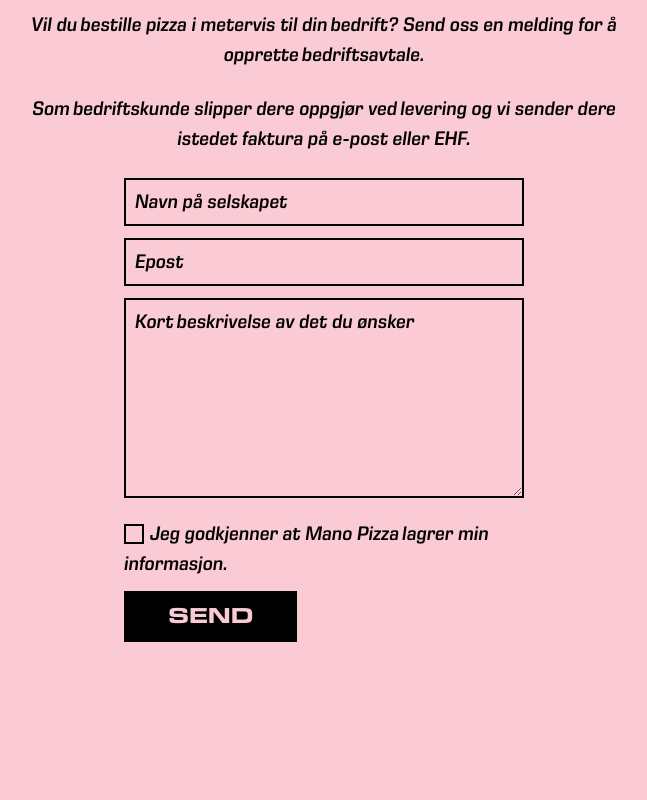
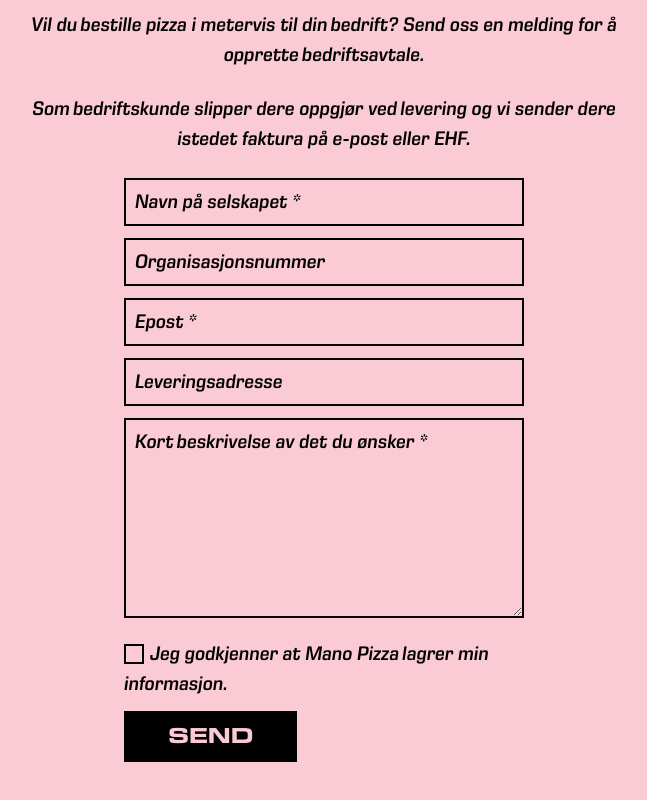
Before and after one commit to manopizzano/web-mano, a React (Create React App) app: page / in a window 1280 px wide. Shown: the part 2533-3333 px from the top of the page, without its empty margins (316-963 px from the left). Built offline with nearby package versions, Linux system fonts and the light colour scheme; no server answers.

Commit message:
updated contact form

```diff
--- a/src/components/FormBusiness.js
+++ b/src/components/FormBusiness.js
@@ -8,6 +8,8 @@ export default class FormBusiness extends Component {
     companyName: '',
     email: '',
     desc: '',
+    orgnmr: '',
+    postcode:'',
     companyNameError: '',
     gdpr: false,
     gdprError: '',
@@ -35,9 +37,14 @@ export default class FormBusiness extends Component {
   validateInputs = () => {
     const { companyName, email, desc, gdpr } = this.state
     let canSubmit = false
+    let com = false;
+    let em = false;
+    let des = false;
+    let chk = false
 
     if (companyName.length > 1) {
       canSubmit = true
+      com = true
       this.setState({ companyNameError: null })
     } else {
       canSubmit = false
@@ -47,6 +54,7 @@ export default class FormBusiness extends Component {
     var re = /\S+@\S+\.\S+/
     if (re.test(email)) {
       canSubmit = true
+      em = true
       this.setState({ emailError: null })
     } else {
       canSubmit = false
@@ -55,32 +63,43 @@ export default class FormBusiness extends Component {
 
     if (desc.length > 1) {
       canSubmit = true
+      des = true
       this.setState({ descError: null })
     } else {
       canSubmit = false
       this.setState({ descError: 'Det mangler en beskrivelse' })
     }
 
+
       if (gdpr) {
         canSubmit = true
+        chk = true
         this.setState({ gdprError: null })
       } else {
         canSubmit = false
         this.setState({ gdprError: 'Du må huke av over for å sende skjema' })
+
     }
+
+    if(com && em && des && chk){
+      canSubmit = true
+    }else canSubmit = false
 
     return canSubmit
   }
   handleSubmit = e => {
     e.preventDefault()
     const canSubmit = this.validateInputs()
-    console.log(canSubmit)
+    debugger
+    console.log(canSubmit, this.state.email)
 
     if (canSubmit) {
       const data = {
         companyName: this.state.companyName,
         email: this.state.email,
-        desc: this.state.desc
+        desc: this.state.desc,
+        postcode: this.state.postcode,
+        orgnmr: this.state.orgnmr
       }
       fetch('/', {
         method: 'POST',
@@ -118,6 +137,8 @@ export default class FormBusiness extends Component {
     const {
       companyName,
       email,
+      orgnmr,
+      postcode,
       desc,
       gdpr,
       companyNameError,
@@ -153,13 +174,31 @@ export default class FormBusiness extends Component {
                   type="text"
                   id="companyName"
                   name="companyName"
-                  placeholder="Navn på selskapet"
+                  placeholder="Navn på selskapet *"
                   value={companyName}
                   onChange={this.handleChange}
                 />
                 {companyNameError && (
                   <p className="Form__message">{companyNameError}</p>
                 )}
+              </div>
+              <div className="Form__block">
+                <VisuallyHidden>
+                  <label htmlFor="orgnmr">Epost</label>
+                </VisuallyHidden>
+                <input
+                  className={cc({
+                    Form__input: true,
+                    'Form__input--error': emailError
+                  })}
+                  type="number"
+                  id="orgnmr"
+                  name="orgnmr"
+                  placeholder="Organisasjonsnummer"
+                  value={orgnmr}
+                  onChange={this.handleChange}
+                />
+
               </div>
               <div className="Form__block">
                 <VisuallyHidden>
@@ -173,12 +212,31 @@ export default class FormBusiness extends Component {
                   type="text"
                   id="email"
                   name="email"
-                  placeholder="Epost"
+                  placeholder="Epost *"
                   value={email}
                   onChange={this.handleChange}
                 />
                 {emailError && <p className="Form__message">{emailError}</p>}
               </div>
+
+              <div className="Form__block">
+                <VisuallyHidden>
+                  <label htmlFor="postcode">Epost</label>
+                </VisuallyHidden>
+                <input
+                  className={cc({
+                    Form__input: true,
+                    'Form__input--error': emailError
+                  })}
+                  type="text"
+                  id="postcode"
+                  name="postcode"
+                  placeholder="Leveringsadresse"
+                  value={postcode}
+                  onChange={this.handleChange}
+                />
+              </div>
+
               <div className="Form__block">
                 <VisuallyHidden>
                   <label htmlFor="desc">
@@ -193,12 +251,13 @@ export default class FormBusiness extends Component {
                   type="text"
                   id="desc"
                   name="desc"
-                  placeholder="Kort beskrivelse av det du ønsker"
+                  placeholder="Kort beskrivelse av det du ønsker *"
                   value={desc}
                   onChange={this.handleChange}
                 />
                 {descError && <p className="Form__message">{descError}</p>}
               </div>
+
               <div className="Form__block">
                 <label className="Form__label">
                   <input
```
Lines whose indentation alone changed are shown as unchanged.
